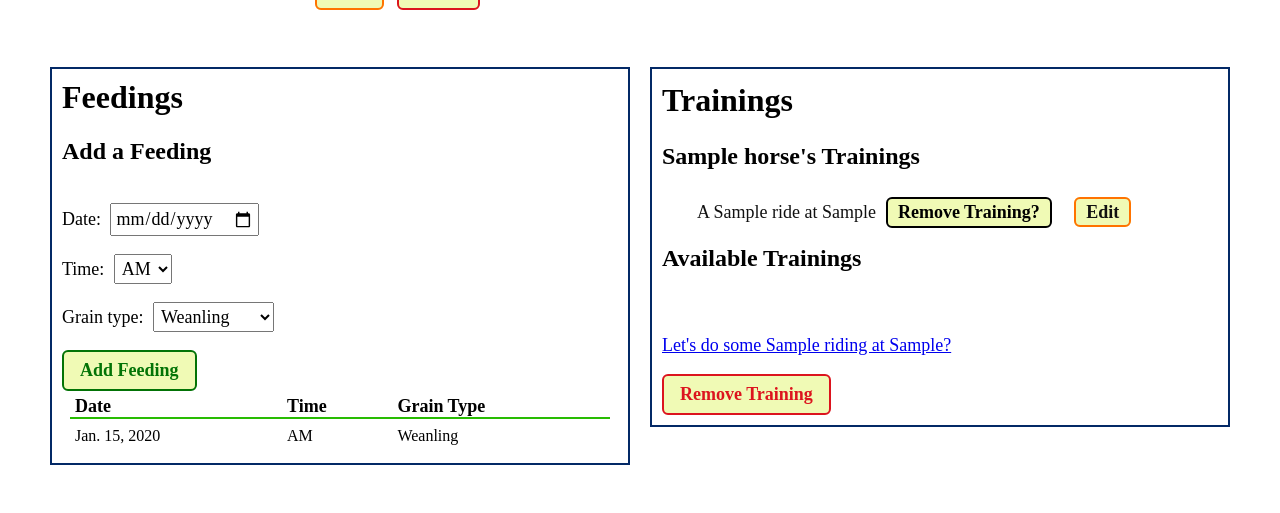
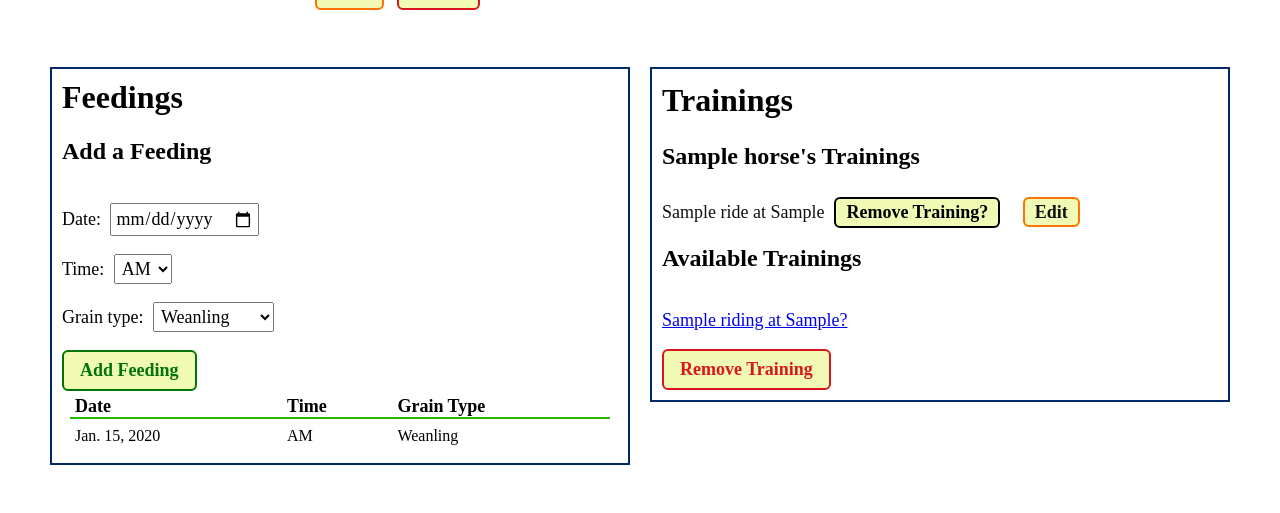
Before and after one commit to irwinleah/django-crud-horse-staff-app, a Django app: template main_app/templates/horses/detail.html in a window 1280 px wide. Shown: the part 317-830 px from the top of the page. Run offline with Django 4.2, Linux system fonts and the light colour scheme; the template is opened without the code that fills it: values that come from a table or form of the project are taken from there, others are empty; tables that the repository leaves empty hold one stand-in row (values such as "Sample post").

Commit message:
css styling

```diff
--- a/main_app/static/css/horses/horse-detail.css
+++ b/main_app/static/css/horses/horse-detail.css
@@ -25,10 +25,6 @@
     min-width: 360px;
     flex: 1;
   }
-
-  /* .trainings {
-    align-items: flex-end;
-  } */
 
   .horse-img {
     width: 75%;
--- a/main_app/templates/about.html
+++ b/main_app/templates/about.html
@@ -5,7 +5,7 @@
 <h1>About Horse Staff</h1>
 <hr />
 <p class="page-content">
-  I like long romantic walks down the produce aisle. Also, I am currently job
-  seeking!
+  Welcome to Horse Staff, the app that holds your horses!
+
 </p>
 {% endblock %}
--- a/main_app/templates/horses/detail.html
+++ b/main_app/templates/horses/detail.html
@@ -70,9 +70,8 @@
             {% if horse.trainings.count %}
             {% for training in horse.trainings.all %}
             <div class="trainings-container">
-                <div class="color-block"></div>
                 <a href="{% url 'training-detail' training.id %}">
-                    <p>A {{ training.discipline }} ride at {{ training.location }}</p>
+                    <p>{{ training.discipline }} ride at {{ training.location }}</p>
                 </a>
                 <form action="{% url 'remove-training' horse.id training.id %}" method="post">
                     {% csrf_token %}
@@ -90,9 +89,8 @@
             {% if trainings.count %}
             {% for training in trainings.all %}
             <div class="training-container">
-                <div class="color-block"></div>
                 <a href="{% url 'training-detail' training.id %}">
-                    <p>Let's do some {{ training.discipline }} riding at {{ training.location }}?</p>
+                    <p>{{ training.discipline }} riding at {{ training.location }}?</p>
                 </a>
                 {% if training not in horse.trainings.all %}
                 <form action="{% url 'associate-training' horse.id training.id %}" method="post">
--- a/main_app/templates/main_app/training_list.html
+++ b/main_app/templates/main_app/training_list.html
@@ -17,7 +17,7 @@
             <a href="{% url 'training-detail' training.id %}">
                 <div class="card-content">
                     <h2 class="card-title">{{ training.discipline }}</h2>
-                    <p>At {{ training.location }}.</p>
+                    <p>At {{ training.location }}</p>
                 </div>
             </a>
         </div>
```
